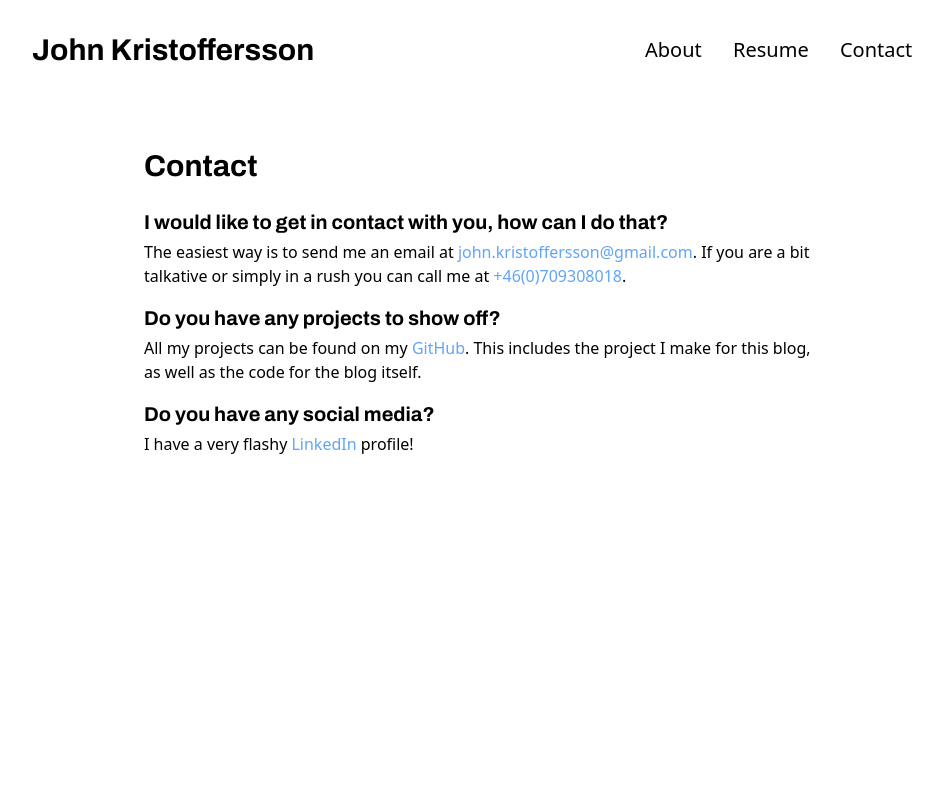
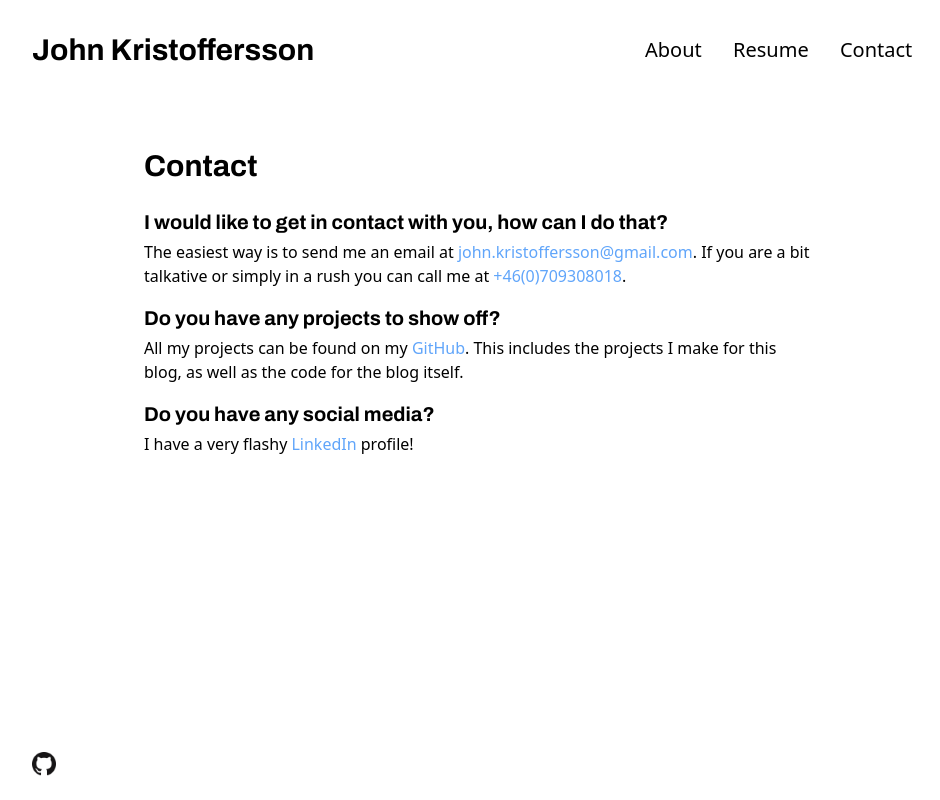
Before and after one commit to blaberg/johnblaberg.com, a Gatsby site: page /contact in a window 1280 px wide. Shown: the whole page, without its empty margins (160-1100 px from the left). Built offline with nearby package versions, Linux system fonts and the light colour scheme; Gatsby itself is replaced by a stand-in of ours.

Commit message:
feat: add footer

```diff
--- /dev/null
+++ b/src/components/Footer.tsx
@@ -0,0 +1,18 @@
+import { StaticImage } from "gatsby-plugin-image"
+import * as React from "react"
+
+const Footer = () => {
+  return (
+    <footer className="pt-16 h-20 md:h-32 md:pt-20">
+      <a href="https://github.com/blaberg">
+        <StaticImage
+          className="w-6 h-6"
+          src="../images/GitHub-Mark-64px.png"
+          alt="Github Logo"
+        />
+      </a>
+    </footer>
+  )
+}
+
+export default Footer
--- a/src/components/Layout.tsx
+++ b/src/components/Layout.tsx
@@ -1,5 +1,6 @@
 import * as React from "react"
 import { Helmet } from "react-helmet"
+import Footer from "./Footer"
 import Navbar from "./Navbar"
 
 const Layout = ({ pageTitle, children }) => {
@@ -9,9 +10,10 @@ const Layout = ({ pageTitle, children }) => {
         <meta charSet="utf-8" />
         <title>{pageTitle} · John Blåberg Kristoffersson</title>
       </Helmet>
-      <div className="w-screen max-w-2xl lg:max-w-4xl mx-auto px-8 pb-20 md:pb-32 lg:px-0">
+      <div className="w-screen max-w-2xl min-h-screen flex flex-col justify-between lg:max-w-4xl mx-auto px-8 lg:px-0">
         <Navbar />
-        <main>{children}</main>
+        <main className="mb-auto">{children}</main>
+        <Footer />
       </div>
     </div>
   )
--- a/src/pages/contact.tsx
+++ b/src/pages/contact.tsx
@@ -23,7 +23,8 @@ const Contact = () => {
         <p className="mt-1">
           All my projects can be found on my{" "}
           <a href="https://github.com/blaberg">GitHub</a>. This includes the
-          project I make for this blog, as well as the code for the blog itself.
+          projects I make for this blog, as well as the code for the blog
+          itself.
         </p>
         <h3 className="font-Archivo mt-4 md:text-xl">
           Do you have any social media?
```
Also changed, not shown: src/images/GitHub-Mark-64px.png (added).
